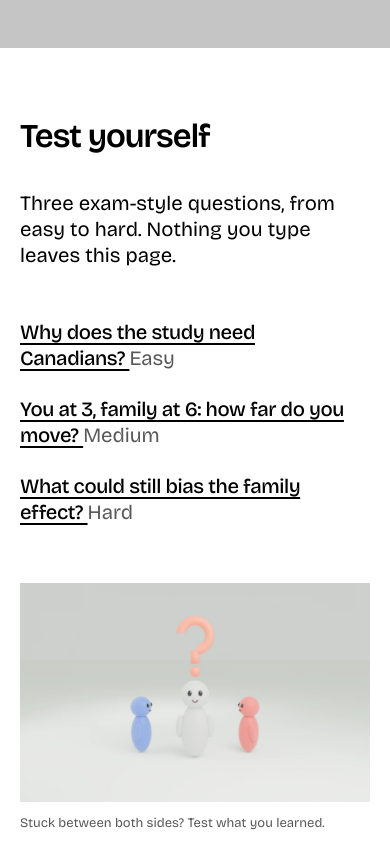
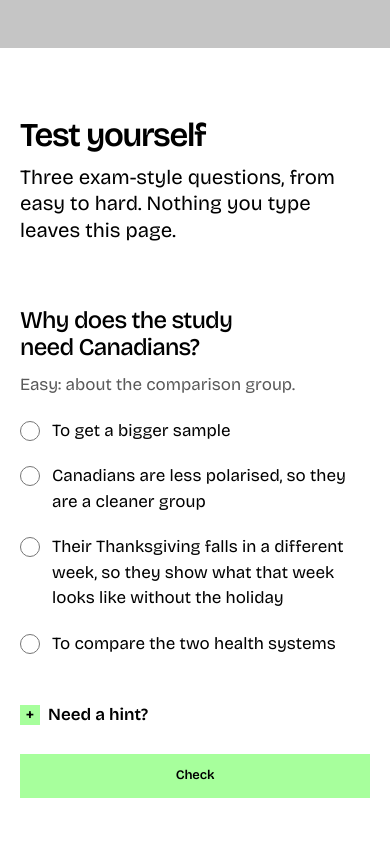
Before and after one commit to dinnertablepolitics/dinnertablepolitics.github.io, a plain HTML site: page index.html in a window 390 px wide. Shown: the part 7860-8704 px from the top of the page. Drawn offline with Linux system fonts and the light colour scheme.

Commit message:
Quiz on the page axis: head like the other sections, no question index, picture beside question 1
- Head: "Test yourself" left of the axis, lead on the right, as in "Two holidays", "How sure" and "About"
- The index of the three questions repeated the titles right below it; removed
- Questions and answers use the 5/12 axis instead of a 6/6 split, so the answers start on the same line as the lead
- The question-mark picture moves from the head into the empty left side of question 1 (hidden on phones)

```diff
--- a/assets/css/style.css
+++ b/assets/css/style.css
@@ -289,19 +289,17 @@ input[type="range"]:active::-webkit-slider-thumb { transform: scale(1.15); }
 
 /* ---------- quiz: large questions, answers beside ---------- */
 .quiz { padding: var(--section) var(--m) 0; }
-.qa-row { display: grid; grid-template-columns: repeat(12, 1fr); gap: 0 24px; padding-bottom: var(--block); }
-.qa-row > .q-side { grid-column: 1 / 7; }
+/* on the page axis like every other section: question left of the line, answers from the line on */
+.qa-row { display: grid; grid-template-columns: var(--axis) minmax(0, 1fr); padding-bottom: var(--block); }
+.qa-row > .q-side { grid-column: 1; padding-right: clamp(32px, 4vw, 72px); }
 .level { margin-top: 12px; color: var(--muted); }
-.qa-row > h2, .q-side > .q { grid-column: 1 / 7; font-size: var(--step-sub); font-weight: 500; line-height: 1.1; letter-spacing: -0.03em; }
-.qa-row.qa-head > h2 { grid-row: 1; font-size: var(--step-head); font-weight: 600; line-height: 1; color: inherit; }
-.qa-row.qa-head > p { grid-column: 1 / 8; grid-row: 2; margin-top: 24px; max-width: 34ch; font-size: var(--step-lead); line-height: 1.3; }
-/* quiz head: a short index of the three questions fills the left side next to the picture */
-.quiz-index { grid-column: 1 / 8; grid-row: 3; list-style: none; padding: 0; margin: 32px 0 0; display: grid; gap: 12px; align-content: start; }
-.quiz-index a { display: block; min-height: 44px; padding: 6px 0; font-size: var(--step-lead); font-weight: 500; letter-spacing: -0.02em; line-height: 1.3; text-decoration: underline; text-decoration-color: currentColor; text-decoration-thickness: 2px; text-underline-offset: 0.2em; }
-.qi-l { display: inline-block; color: var(--muted); font-weight: 400; letter-spacing: 0; text-decoration: none; }
-@media (hover: hover) { .quiz-index a:hover { text-decoration-color: var(--orange); } }
+.q-side > .q { font-size: var(--step-sub); font-weight: 500; line-height: 1.1; letter-spacing: -0.03em; }
+/* quiz head like "Two holidays" and "About": the title left of the axis, the lead on the right, bottoms aligned */
+.qa-row.qa-head { align-items: end; padding-bottom: calc(var(--block) * 1.5); }   /* the head stands apart from the questions more than they do from each other */
+.qa-row.qa-head > h2 { grid-column: 1; font-size: var(--step-head); padding-right: clamp(32px, 4vw, 72px); }
+.qa-row.qa-head > p { grid-column: 2; max-width: 34ch; font-size: var(--step-lead); line-height: 1.3; padding-bottom: 0.2em; }
 .q { scroll-margin-top: 24px; }
-.qa-row > p, .qa-row > .a { grid-column: 7 / 13; max-width: 56ch; }
+.qa-row > .a { grid-column: 2; max-width: 56ch; }
 .a { display: grid; gap: 16px; align-content: start; }
 .a fieldset { border: 0; padding: 0; margin: 0; display: grid; gap: 4px; }
 .a fieldset label { display: grid; grid-template-columns: 24px 1fr; gap: 8px; align-items: start; padding: 8px 0; cursor: pointer; }
@@ -316,8 +314,8 @@ input[type="range"]:active::-webkit-slider-thumb { transform: scale(1.15); }
 .feedback.ok { color: var(--ok); }
 .feedback.no { color: var(--error); }
 .model { background: var(--surface); padding: 16px 20px; }
-.quiz-pic { grid-column: 8 / 13; grid-row: 1 / span 4; margin-top: 0; }
-.qa-head .quiz-pic img { aspect-ratio: 16 / 10; object-fit: cover; }
+/* the question-mark figure sits under the first question, in the room its left side leaves empty */
+.quiz-pic { margin-top: 32px; max-width: 280px; }   /* small enough that the first question ends with its answers */
 .q-hint { margin: 16px 0 4px; }
 .q-hint summary { cursor: pointer; display: inline-flex; align-items: center; gap: 8px; padding: 6px 0; font-weight: 600; list-style: none; }
 .q-hint summary:hover { color: var(--ink); opacity: 0.8; }
@@ -410,14 +408,9 @@ input[type="range"]:active::-webkit-slider-thumb { transform: scale(1.15); }
   .tile-c { grid-column: 2; grid-row: 2; aspect-ratio: 1; }
   .tile-text { grid-column: 1 / 3; grid-row: 3; }
   .chart-head, .try-head { padding-right: 0; }
-  .qa-row > h2, .qa-row > .q-side { grid-column: 1 / 7; }
-  .qa-row > p, .qa-row > .a { grid-column: 7 / 13; }
   .hero-body { grid-template-columns: 1fr; gap: 28px; }
   .hero h1 { grid-column: 1; grid-row: 1; }
   .hero-side { grid-column: 1; grid-row: 2; padding-right: 0; }
-  .quiz-pic { grid-column: 1 / -1; grid-row: auto; margin-top: var(--block); }
-  .qa-row.qa-head > p { grid-column: 1 / -1; grid-row: auto; max-width: 56ch; }
-  .quiz-index { grid-column: 1 / -1; grid-row: auto; }
   .cut-board { grid-template-columns: 1fr 1fr; }
   .cut:not(.ctile) { display: none; }
   .ctile { aspect-ratio: auto; min-height: 132px; }
@@ -456,7 +449,8 @@ input[type="range"]:active::-webkit-slider-thumb { transform: scale(1.15); }
   .about .lead { margin-top: 20px; }
   .how-steps { grid-template-columns: 1fr; gap: 20px; }
   .qa-row { grid-template-columns: 1fr; gap: 12px; }
-  .qa-row > h2, .qa-row > .q-side, .qa-row > p, .qa-row > .a, .quiz-pic { grid-column: 1; }
+  .qa-row > *, .qa-row > .q-side, .qa-row > .a, .qa-row.qa-head > h2, .qa-row.qa-head > p, .score-line { grid-column: 1; padding-right: 0; }
+  .quiz-pic { display: none; }   /* on a phone it would sit between the question and its answers */
   .overlay { position: static; width: auto; padding: 16px 0 0; }
   .about-photo img { aspect-ratio: 4 / 3; }
   .about-colour { grid-template-columns: 1fr; }
@@ -649,8 +643,8 @@ p, li, dd { text-wrap: pretty; }
 .quiz-score { padding-top: 0; }
 .quiz-score[hidden] { display: none; }   /* .qa-row's display: grid would otherwise override [hidden] and leave an empty 80px row */
 .qa-row:has(+ .quiz-score[hidden]) { padding-bottom: 0; }   /* the last question: the section gap alone separates it from About */
-.score-line { grid-column: 1 / 7; font-size: var(--step-sub); font-weight: 600; letter-spacing: -0.03em; line-height: 1.1; }
-.score-tips { grid-column: 7 / 13; }
+.score-line { grid-column: 1; padding-right: clamp(32px, 4vw, 72px); font-size: var(--step-sub); font-weight: 600; letter-spacing: -0.03em; line-height: 1.1; }
+.score-tips { grid-column: 2; }
 .quiz-score:not([hidden]) { animation: drop 500ms var(--ease-out); }
 
 /* easter egg */
@@ -669,7 +663,7 @@ p, li, dd { text-wrap: pretty; }
 }
 @media (max-width: 700px) {
   .method-body { padding-left: 0; }
-  .score-line, .score-tips { grid-column: 1; }
+  .score-line, .score-tips { grid-column: 1; padding-right: 0; }
   .leopard { width: 160px; right: 8px; }
   .leopard p { right: 128px; top: -28px; }
 }
--- a/index.html
+++ b/index.html
@@ -255,21 +255,16 @@
   <div class="qa-row qa-head">
     <h2 id="quiz-title">Test yourself</h2>
     <p>Three exam-style questions, from easy to hard. Nothing you type leaves this page.</p>
-    <ol class="quiz-index">
-      <li><a href="#quiz-q1">Why does the study need Canadians? <span class="qi-l">Easy</span></a></li>
-      <li><a href="#quiz-q2">You at 3, family at 6: how far do you move? <span class="qi-l">Medium</span></a></li>
-      <li><a href="#quiz-q3">What could still bias the family effect? <span class="qi-l">Hard</span></a></li>
-    </ol>
-    <figure class="quiz-pic">
-      <img src="assets/img/3d-question-800.webp" srcset="assets/img/3d-question-800.webp 800w, assets/img/3d-question-1600.webp 1600w" sizes="(max-width: 760px) 100vw, 50vw" width="800" height="500" loading="lazy" decoding="async" alt="3D scene: a grey figure between a blue and a red figure, with a big orange question mark above its head.">
-      <figcaption>Stuck between both sides? Test what you learned.</figcaption>
-    </figure>
   </div>
 
   <div class="qa-row">
     <div class="q-side">
       <h3 class="q" id="quiz-q1">Why does the study need Canadians?</h3>
       <p class="level">Easy: about the comparison group.</p>
+      <figure class="quiz-pic">
+        <img src="assets/img/3d-question-800.webp" srcset="assets/img/3d-question-800.webp 800w, assets/img/3d-question-1600.webp 1600w" sizes="(max-width: 700px) 70vw, 280px" width="800" height="500" loading="lazy" decoding="async" alt="3D scene: a grey figure between a blue and a red figure, with a big orange question mark above its head.">
+        <figcaption>Stuck between both sides? Test what you learned.</figcaption>
+      </figure>
     </div>
     <form class="a" data-quiz="1" novalidate>
       <fieldset>
```
